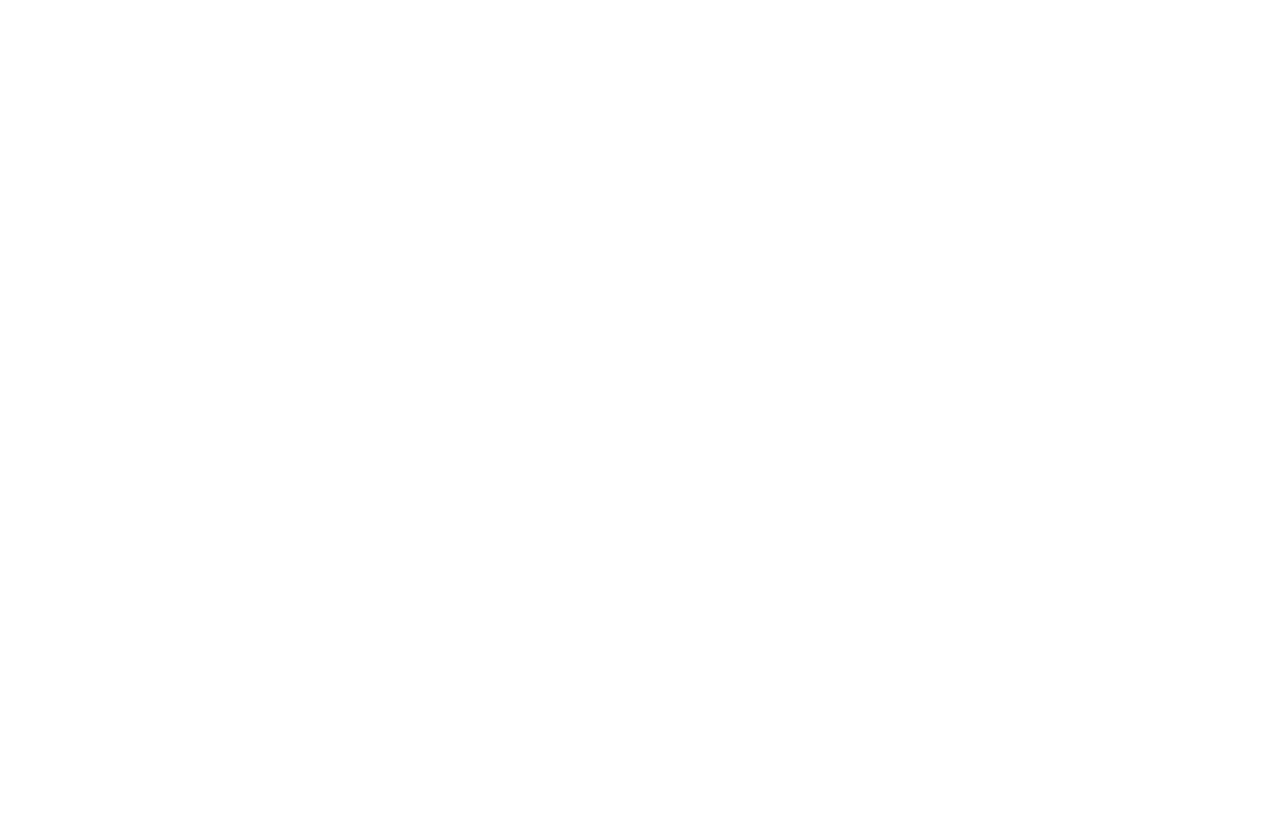
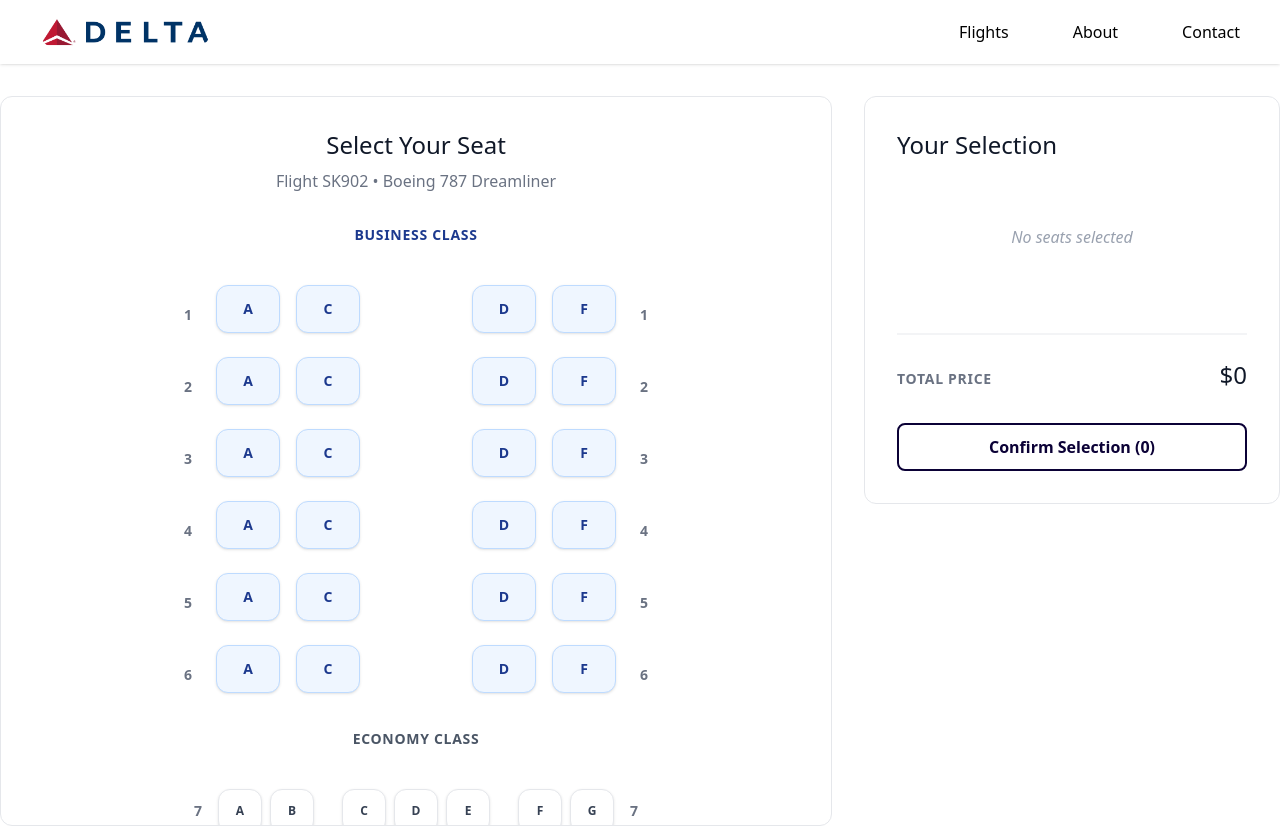
Before and after one commit to kalana03/Airline-Ticket-booking, a React (Vite) app in the folder Frontend/: page /booking in a window 1280 px wide. Before the commit this address had no page. Before the commit the page ends 800 px from the top, so only its background shows below. Built offline with nearby package versions, Linux system fonts and the light colour scheme.

Commit message:
SeatSelecting

```diff
--- /dev/null
+++ b/Frontend/src/Booking.jsx
@@ -0,0 +1,16 @@
+import React, { useState } from "react";
+import './styles/buttons.css';
+import Header from "./components/Header";
+import SeatSelect from "./components/SeatSelector";
+
+export default function Booking(){
+  return(
+    <div>
+      <Header />
+      <div className="w-full flex justify-center">
+        <SeatSelect />
+      </div>
+
+    </div>
+  )
+}
--- a/Frontend/src/Routes.jsx
+++ b/Frontend/src/Routes.jsx
@@ -3,12 +3,14 @@ import React from "react";
 import { Routes, Route } from "react-router-dom";
 import App from "./App.jsx"; // your current App with hero + FlightSearchForm
 import Flights from "./FlightsPage.jsx";
+import Booking from "./Booking.jsx"
 
 export default function AppRoutes() {
   return (
     <Routes>
       <Route path="/" element={<App />} />
       <Route path="/flights" element={<Flights />} />
+      <Route path="/booking" element={<Booking />} />
       {/* Add more routes later when needed */}
     </Routes>
   );
--- /dev/null
+++ b/Frontend/src/components/SeatSelector.jsx
@@ -0,0 +1,220 @@
+import React, { useState } from "react";
+import "../styles/buttons.css";
+
+// Seat Component
+const Seat = ({ seatNum, status, classType, onClick }) => {
+  const baseStyles =
+    "relative flex items-center justify-center transition-all duration-500 ease-out rounded-xl font-bold";
+
+  const sizeStyles =
+    classType === "business"
+      ? "w-16 h-12 text-sm mb-3"
+      : "w-10 h-10 text-xs sm:w-11 sm:h-11";
+
+  let specificStyles = "";
+  let shadowStyles = "";
+
+  if (status === "booked") {
+    specificStyles = "bg-gray-100 text-gray-300 cursor-not-allowed";
+  } else if (status === "selected") {
+    specificStyles =
+      "bg-emerald-600 text-white transform scale-[1.03] z-10";
+    shadowStyles = "shadow-lg shadow-emerald-600/30";
+  } else if (classType === "business") {
+    specificStyles =
+      "bg-blue-50 text-blue-900 hover:bg-blue-100 border border-blue-200 cursor-pointer";
+    shadowStyles = "shadow-sm hover:shadow-md";
+  } else {
+    specificStyles =
+      "bg-white text-gray-700 border border-gray-200 hover:bg-gray-50 cursor-pointer";
+    shadowStyles = "shadow-sm hover:shadow-md";
+  }
+
+  return (
+    <button
+      onClick={() => status !== "booked" && onClick(seatNum)}
+      disabled={status === "booked"}
+      className={`${baseStyles} ${sizeStyles} ${specificStyles} ${shadowStyles}`}
+    >
+      {seatNum.replace(/[0-9]/g, "")}
+    </button>
+  );
+};
+
+export default function SeatMapMultiSelect({ booked = [], onSelect }) {
+  const [selectedSeats, setSelectedSeats] = useState([]);
+
+  const businessRows = 6;
+  const economyRows = 32;
+
+  const businessLayout = ["A", "C", "", "", "D", "F"];
+  const economyLayout = ["A", "B", "", "C", "D", "E", "", "F", "G"];
+
+  const handleSeatClick = (seat) => {
+    let newSelection;
+
+    if (selectedSeats.includes(seat)) {
+      newSelection = selectedSeats.filter((s) => s !== seat);
+    } else {
+      newSelection = [...selectedSeats, seat];
+    }
+
+    setSelectedSeats(newSelection);
+    if (onSelect) onSelect(newSelection);
+  };
+
+  const getSeatStatus = (seatNum) => {
+    if (booked.includes(seatNum)) return "booked";
+    if (selectedSeats.includes(seatNum)) return "selected";
+    return "available";
+  };
+
+  const calculateTotal = () => {
+    return selectedSeats.reduce((total, seat) => {
+      const row = parseInt(seat);
+      const price = row <= businessRows ? 1450 : 520;
+      return total + price;
+    }, 0);
+  };
+
+  const renderRow = (rowNumber, layout, isBusiness) => (
+    <div
+      key={rowNumber}
+      className={`flex items-center justify-center ${
+        isBusiness ? "gap-4" : "gap-2"
+      } mb-3`}
+    >
+      <span className="w-6 text-center text-sm text-gray-500 font-semibold">
+        {rowNumber}
+      </span>
+
+      {layout.map((col, i) => {
+        if (col === "")
+          return (
+            <div
+              key={i}
+              className={`shrink-0 ${isBusiness ? "w-8" : "w-3"}`}
+            ></div>
+          );
+
+        const seatNum = `${rowNumber}${col}`;
+
+        return (
+          <Seat
+            key={seatNum}
+            seatNum={seatNum}
+            classType={isBusiness ? "business" : "economy"}
+            status={getSeatStatus(seatNum)}
+            onClick={handleSeatClick}
+          />
+        );
+      })}
+
+      <span className="w-6 text-center text-sm text-gray-500 font-semibold">
+        {rowNumber}
+      </span>
+    </div>
+  );
+
+  return (
+    <div className="flex xl:flex-row gap-8 mt-24 w-7xl max-h-[80vh] items-start">
+      <div className="flex-1 bg-white rounded-xl border border-gray-200">
+        <div className="text-center my-8">
+          <h1 className="text-2xl text-gray-900">Select Your Seat</h1>
+          <p className="text-gray-500 text-base font-medium mt-2">
+            Flight SK902 • Boeing 787 Dreamliner
+          </p>
+        </div>
+
+        <div className="overflow-y-auto max-h-[75vh] scrollbar-hide px-2">
+          <div className="flex items-center justify-center mb-6">
+            <span className="text-sm font-bold uppercase tracking-wider mb-4 text-blue-900">
+              Business Class
+            </span>
+          </div>
+          {Array.from({ length: businessRows }).map((_, i) =>
+            renderRow(i + 1, businessLayout, true)
+          )}
+
+          <div>
+            <div className="flex items-center justify-center my-6">
+              <span className="text-sm font-bold uppercase tracking-wider mb-4 text-gray-600">
+                Economy Class
+              </span>
+            </div>
+            {Array.from({ length: economyRows }).map((_, i) =>
+              renderRow(i + businessRows + 1, economyLayout, false)
+            )}
+          </div>
+        </div>
+      </div>
+
+      {/* SIDEBAR */}
+      <div className="w-full xl:w-[26rem] flex flex-col gap-6 sticky top-12">
+        <div className="bg-white p-8 rounded-xl border border-gray-200 relative overflow-hidden">
+          <div className="relative z-10">
+            <h2 className="text-gray-900 text-2xl mb-8">Your Selection</h2>
+
+            <div className="space-y-4 mb-10 min-h-[100px]">
+              {selectedSeats.length === 0 ? (
+                <p className="text-gray-400 italic text-center py-8">
+                  No seats selected
+                </p>
+              ) : (
+                selectedSeats.map((seat) => {
+                  const isBiz = parseInt(seat) <= businessRows;
+                  return (
+                    <div
+                      key={seat}
+                      className="flex justify-between items-center animate-fadeIn border-b border-gray-100 pb-2"
+                    >
+                      <div className="flex items-center gap-3">
+                        <div
+                          className={`w-3 h-3 rounded-full ${
+                            isBiz ? "bg-blue-600" : "bg-gray-400"
+                          }`}
+                        ></div>
+                        <span className="text-xl text-gray-800">
+                          {seat}
+                        </span>
+                        <span className="text-xs text-gray-500 uppercase">
+                          {isBiz ? "Business" : "Economy"}
+                        </span>
+                      </div>
+                      <span className="text-lg text-gray-900">
+                        ${isBiz ? "1,450" : "520"}
+                      </span>
+                    </div>
+                  );
+                })
+              )}
+            </div>
+
+            <div className="flex justify-between items-baseline border-t-2 border-gray-100 pt-6">
+              <span className="text-sm text-gray-500 font-bold uppercase tracking-wider">
+                Total Price
+              </span>
+              <span className="text-2xl text-gray-900">
+                ${calculateTotal().toLocaleString()}
+              </span>
+            </div>
+
+            <button
+              disabled={selectedSeats.length === 0}
+              onClick={() =>
+                alert(`Confirmed: ${selectedSeats.join(", ")}`)
+              }
+              className={`accent-btn min-w-full mt-8 ${
+                selectedSeats.length > 0
+                  ? "bg-emerald-600 text-white shadow-lg hover:bg-emerald-700 hover:-translate-y-1"
+                  : "bg-gray-200 text-gray-400 cursor-not-allowed"
+              }`}
+            >
+              Confirm Selection ({selectedSeats.length})
+            </button>
+          </div>
+        </div>
+      </div>
+    </div>
+  );
+}
```
